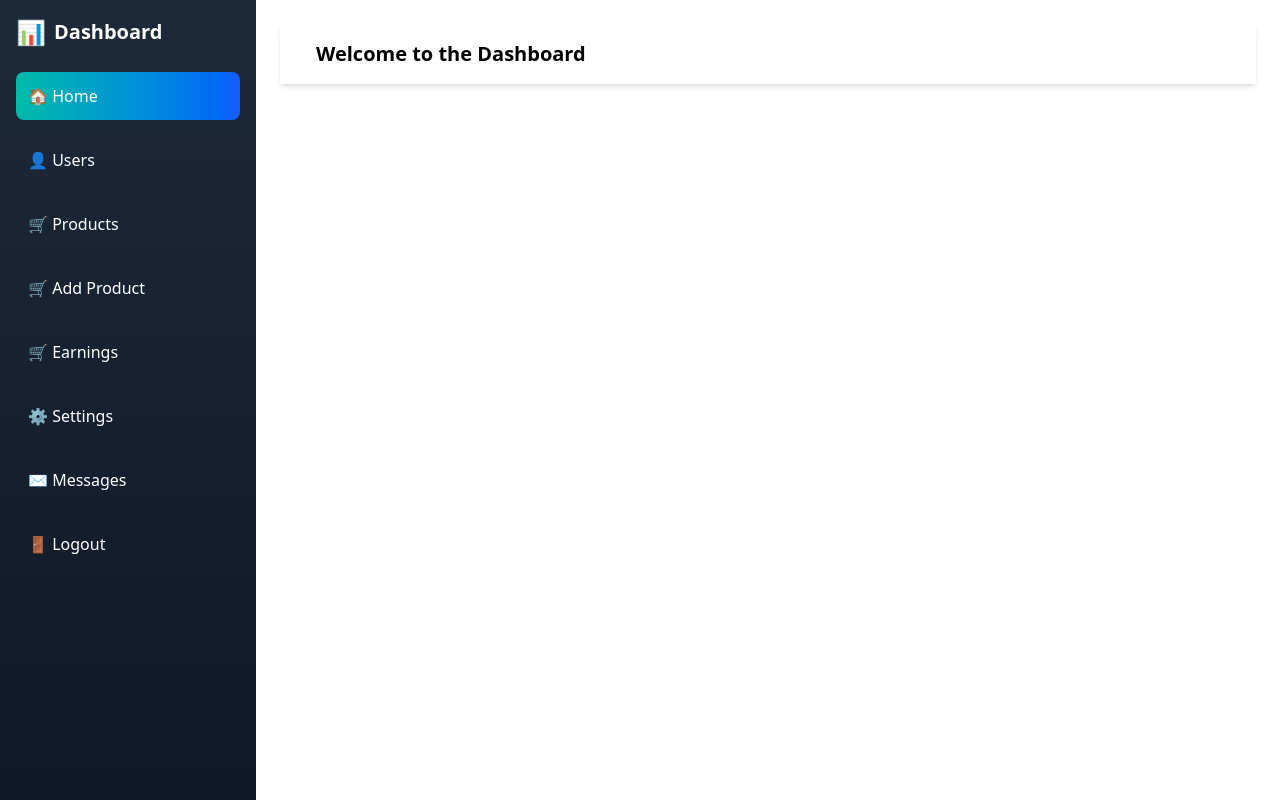
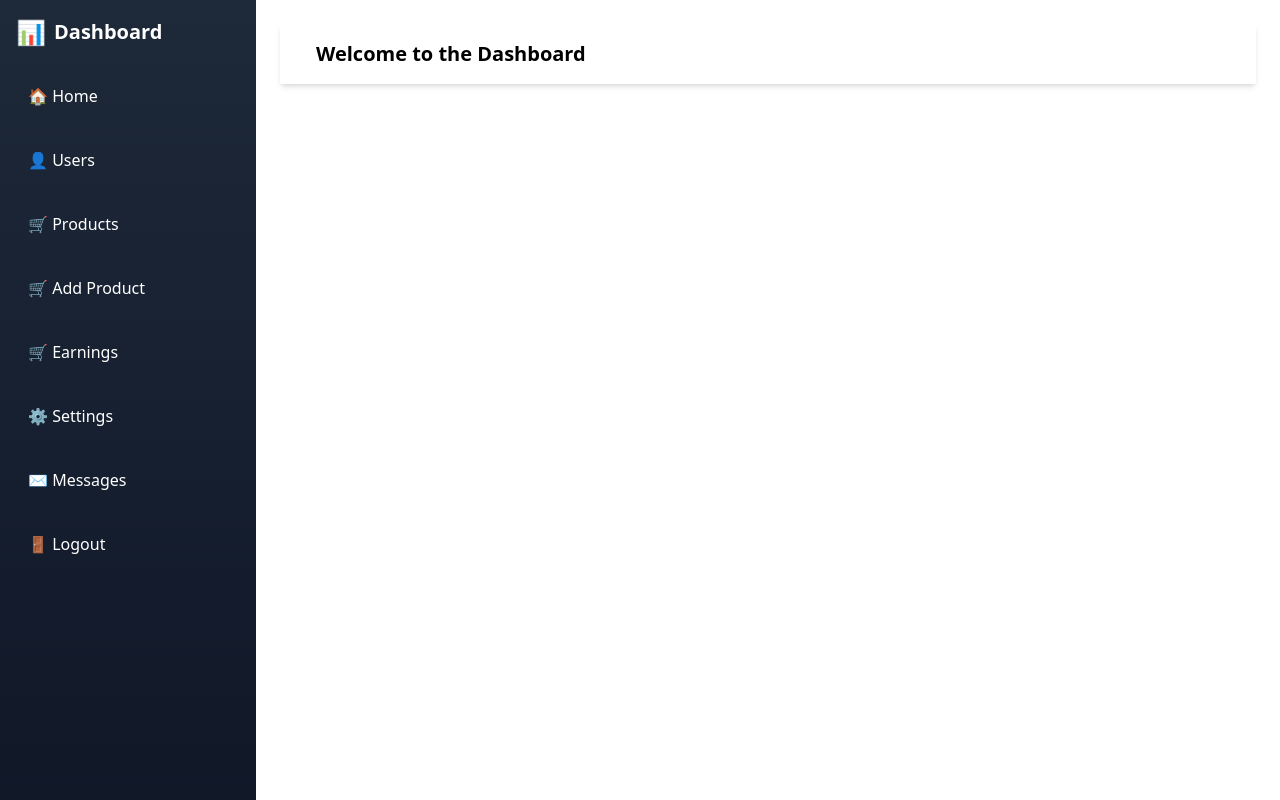
Before and after one commit to sajib689/admin-dashboard, a React (Vite) app: page / in a window 1280 px wide. Built offline with nearby package versions, Linux system fonts and the light colour scheme.

Commit message:
update Sidebar component to initialize activeTab state as an empty string

```diff
--- a/src/components/Sidebar.jsx
+++ b/src/components/Sidebar.jsx
@@ -3,7 +3,7 @@ import { Link, Outlet } from "react-router-dom";
 
 const Sidebar = () => {
   const [isOpen, setIsOpen] = useState(false);
-  const [activeTab, setActiveTab] = useState("home");
+  const [activeTab, setActiveTab] = useState("");
 
   return (
     <div className="flex h-screen">
```
